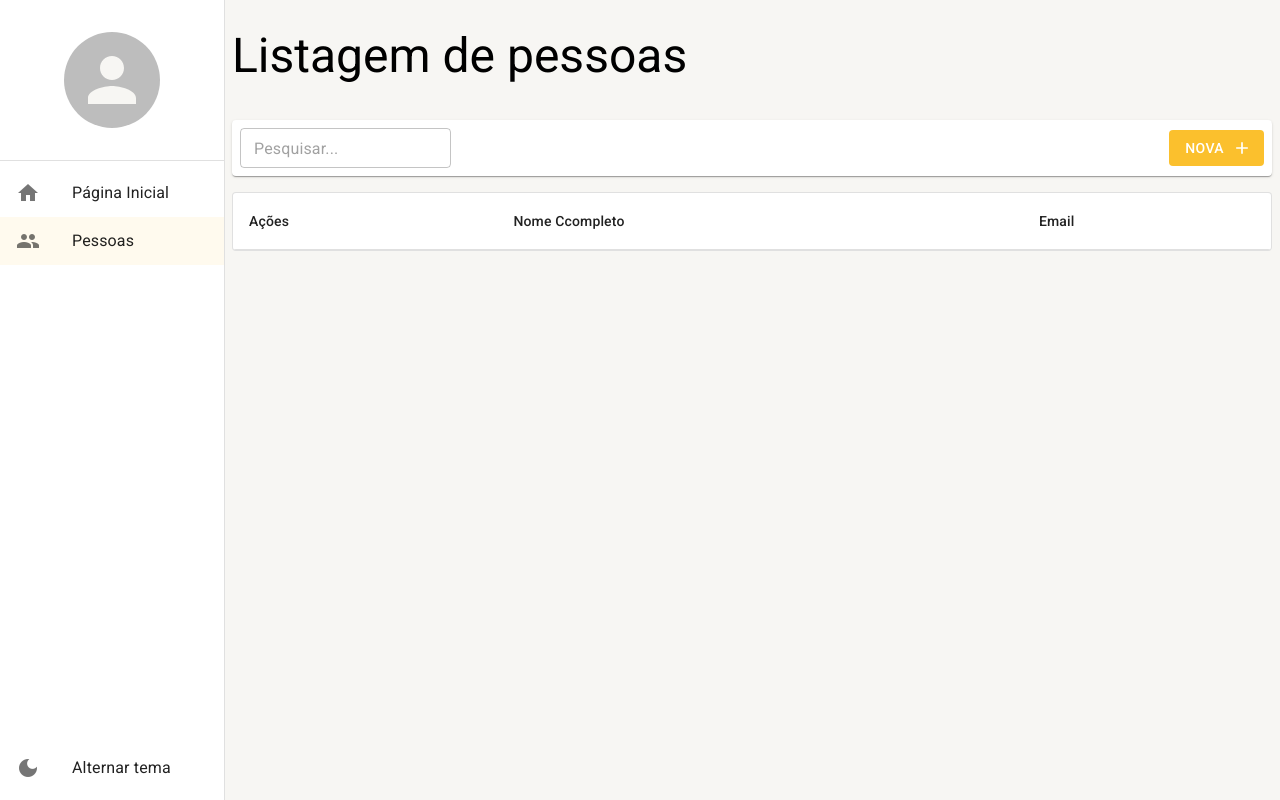
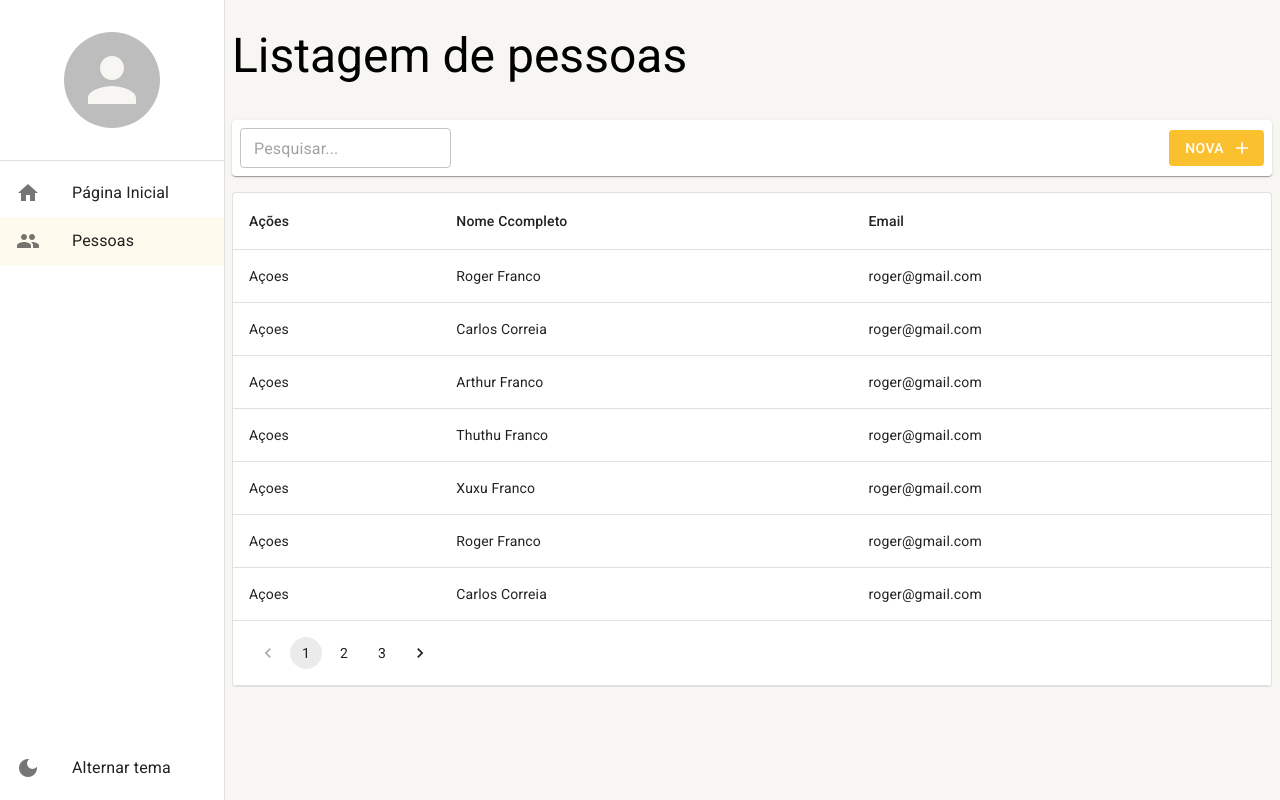
Before and after one commit to Roger-Franco/react-materialui-typescript, a React (Create React App) app: page /pessoas in a window 1280 px wide. Built offline with nearby package versions, Linux system fonts and the light colour scheme; data requests are answered from the project's data file.

Commit message:
Adicionando paginação na listagem com React

```diff
--- a/mock/database.json
+++ b/mock/database.json
@@ -29,6 +29,66 @@
       "email": "roger@gmail.com",
       "cidadeId": "1",
       "nomeCompleto": "Xuxu Franco"
+    },
+    {
+      "id": 6,
+      "email": "roger@gmail.com",
+      "cidadeId": "1",
+      "nomeCompleto": "Roger Franco"
+    },
+    {
+      "id": 7,
+      "email": "roger@gmail.com",
+      "cidadeId": "1",
+      "nomeCompleto": "Carlos Correia"
+    },
+    {
+      "id": 8,
+      "email": "roger@gmail.com",
+      "cidadeId": "1",
+      "nomeCompleto": "Arthur Franco"
+    },
+    {
+      "id": 9,
+      "email": "roger@gmail.com",
+      "cidadeId": "1",
+      "nomeCompleto": "Thuthu Franco"
+    },
+    {
+      "id": 10,
+      "email": "roger@gmail.com",
+      "cidadeId": "1",
+      "nomeCompleto": "Xuxu Franco"
+    },
+    {
+      "id": 11,
+      "email": "roger@gmail.com",
+      "cidadeId": "1",
+      "nomeCompleto": "Roger Franco"
+    },
+    {
+      "id": 12,
+      "email": "roger@gmail.com",
+      "cidadeId": "1",
+      "nomeCompleto": "Carlos Correia"
+    },
+    {
+      "id": 13,
+      "email": "roger@gmail.com",
+      "cidadeId": "1",
+      "nomeCompleto": "Arthur Franco"
+    },
+    {
+      "id": 14,
+      "email": "roger@gmail.com",
+      "cidadeId": "1",
+      "nomeCompleto": "Thuthu Franco"
+    },
+    {
+      "id": 15,
+      "email": "roger@gmail.com",
+      "cidadeId": "1",
+      "nomeCompleto": "Xuxu Franco"
     }
   ]
 }
--- a/src/pages/pessoas/ListagemDePessoas.tsx
+++ b/src/pages/pessoas/ListagemDePessoas.tsx
@@ -1,4 +1,4 @@
-import { LinearProgress, Paper, Table, TableBody, TableCell, TableContainer, TableFooter, TableHead, TableRow } from '@mui/material';
+import { LinearProgress, Pagination, Paper, Table, TableBody, TableCell, TableContainer, TableFooter, TableHead, TableRow } from '@mui/material';
 import { useEffect, useMemo, useState } from 'react';
 import { useSearchParams } from 'react-router-dom';
 import { FerramentasDaListagem } from '../../shared/components';
@@ -20,11 +20,15 @@ export const ListagemDePessoas: React.FC = () => {
     return searchParams.get('busca') || '';
   }, [searchParams]);
 
+  const pagina = useMemo(() => {
+    return Number(searchParams.get('pagina') || '1');
+  }, [searchParams]);
+
   useEffect(() => {
     setIsLoading(true);
 
     debounce(() => {
-      PessoasService.getAll(1, busca)
+      PessoasService.getAll(pagina, busca)
         .then((result) => {
           setIsLoading(false);
 
@@ -39,7 +43,7 @@ export const ListagemDePessoas: React.FC = () => {
         });
     });
 
-  }, [busca]);
+  }, [busca, pagina]);
 
   return (
     <LayoutBasedePagina
@@ -49,7 +53,7 @@ export const ListagemDePessoas: React.FC = () => {
           textoBotaoNovo='Nova'
           mostrarInputBusca
           textoDaBusca={busca}
-          aoMudarTextoDeBusca={texto => setSearchParams({ busca: texto }, { replace: true })}
+          aoMudarTextoDeBusca={texto => setSearchParams({ busca: texto, pagina: '1' }, { replace: true })}
         />
       }
     >
@@ -65,7 +69,7 @@ export const ListagemDePessoas: React.FC = () => {
           <TableBody>
             {rows.map(row => (
               < TableRow key={row.id} >
-                <TableCell>{totalCount}</TableCell>
+                <TableCell>Açoes</TableCell>
                 <TableCell>{row.nomeCompleto}</TableCell>
                 <TableCell>{row.email}</TableCell>
               </TableRow>
@@ -88,6 +92,17 @@ export const ListagemDePessoas: React.FC = () => {
                 </TableCell>
               </TableRow>
             )}
+            {(totalCount > 0 && totalCount > Environment.LIMITE_DE_LINHAS) && (
+              <TableRow>
+                <TableCell colSpan={3}>
+                  <Pagination
+                    page={pagina}
+                    count={Math.ceil(totalCount / Environment.LIMITE_DE_LINHAS)}
+                    onChange={(_, newPage) => setSearchParams({ busca, pagina: newPage.toString() }, { replace: true })}
+                  />
+                </TableCell>
+              </TableRow>
+            )}
           </TableFooter>
         </Table>
       </TableContainer>
--- a/src/shared/environment/index.ts
+++ b/src/shared/environment/index.ts
@@ -2,7 +2,7 @@ export const Environment = {
   /**
    * Define a quantidade de linhas a ser carregada por padrão nas listagens
    */
-  LIMITE_DE_LINHAS: 0,
+  LIMITE_DE_LINHAS: 7,
 
   /**
    * Placeholder exibido nas inputs
```
Also changed, not shown: 1 other file (tests, documents, lock files or other folders).
